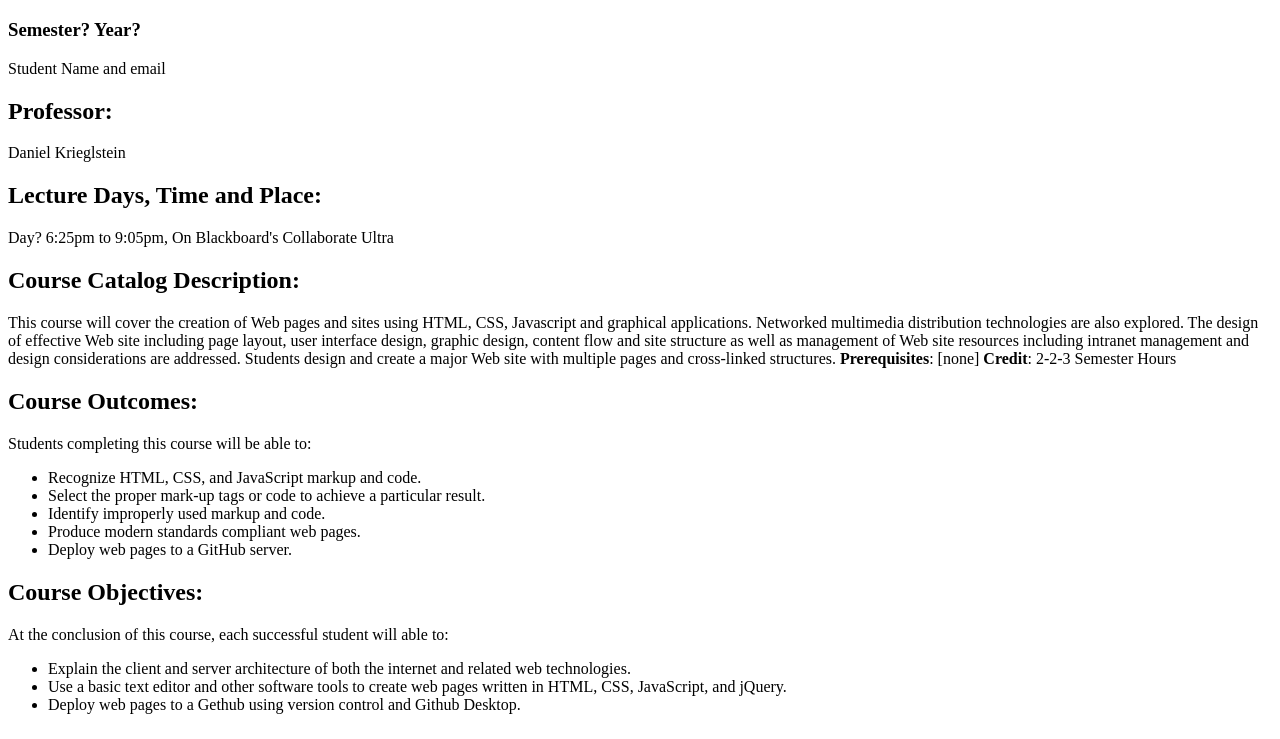
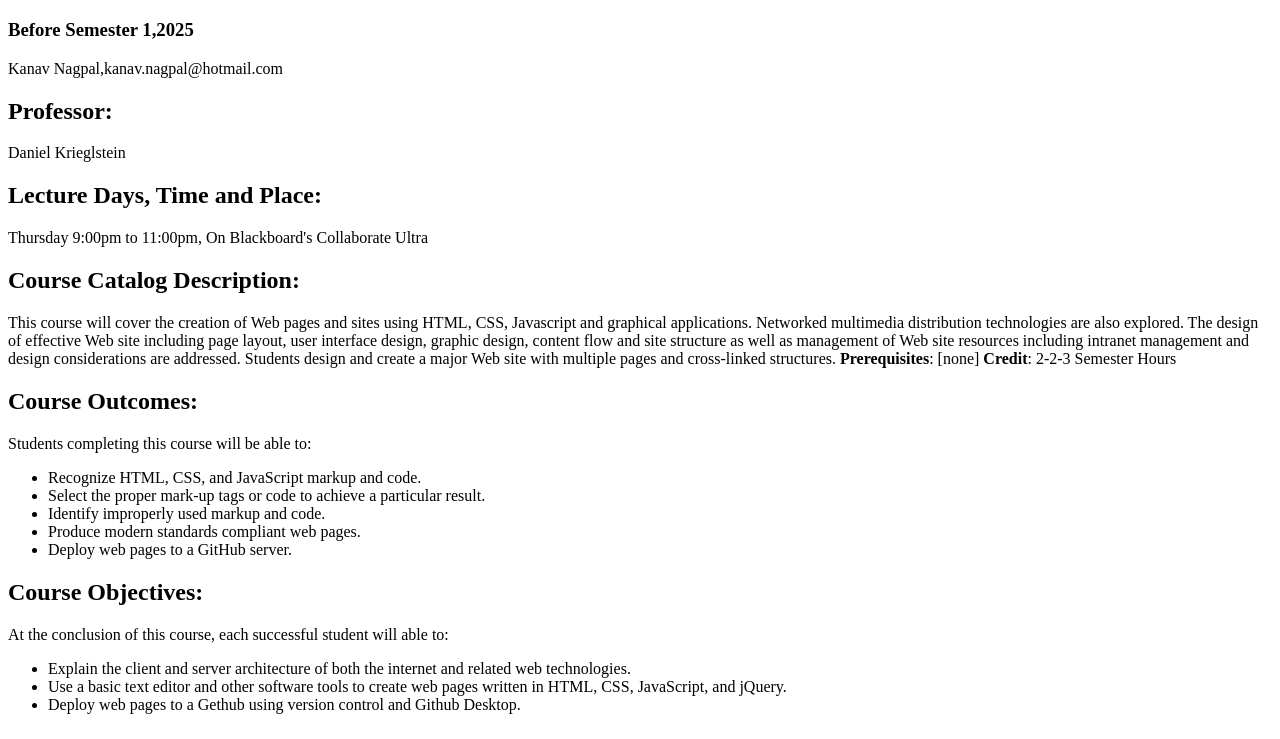
Before and after one commit to kn5225/lab2, a plain HTML site: page index.html in a window 1280 px wide. Shown: the part 61-800 px from the top of the page. Drawn offline with Linux system fonts and the light colour scheme.

Commit message:
Update index.html

```diff
--- a/index.html
+++ b/index.html
@@ -6,12 +6,12 @@
 </head>
 <body>
 	<h1>ITMD-361 Internet Technologies and Web Design</h1>
-	<h3>Semester? Year?</h3>
-	<p>Student Name and email</p>
+	<h3>Before Semester 1,2025</h3>
+	<p>Kanav Nagpal,kanav.nagpal@hotmail.com</p>
 	<h2>Professor:</h2>
 	<p>Daniel Krieglstein</p>
 	<h2>Lecture Days, Time and Place:</h2>
-	<p>Day? 6:25pm to 9:05pm, On Blackboard's Collaborate Ultra</p>
+	<p>Thursday 9:00pm to 11:00pm, On Blackboard's Collaborate Ultra</p>
 	<h2>Course Catalog Description:</h2>
 	<p>This course will cover the creation of Web pages and sites using HTML,
 	CSS, Javascript and graphical applications. Networked multimedia distribution
```
